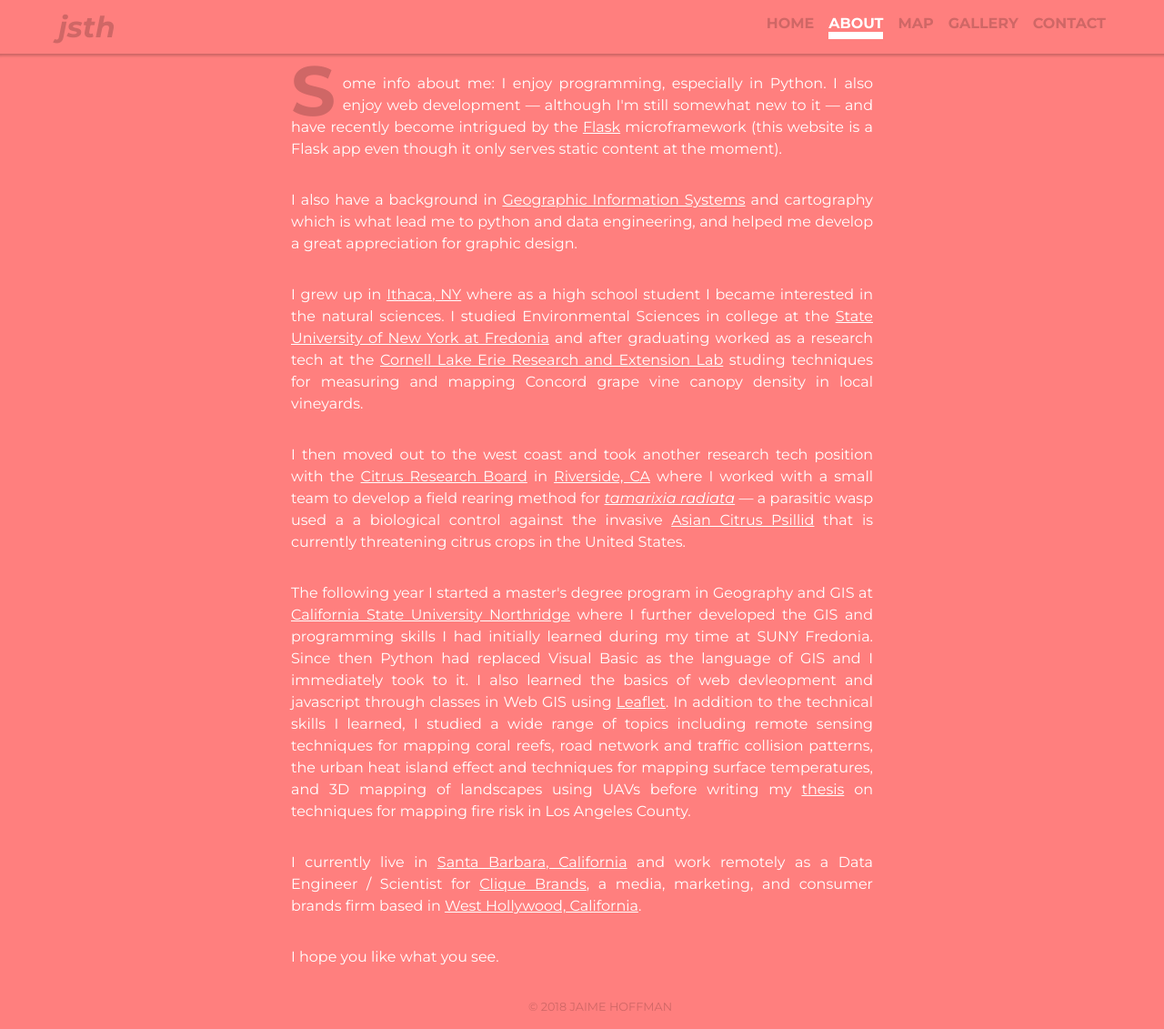
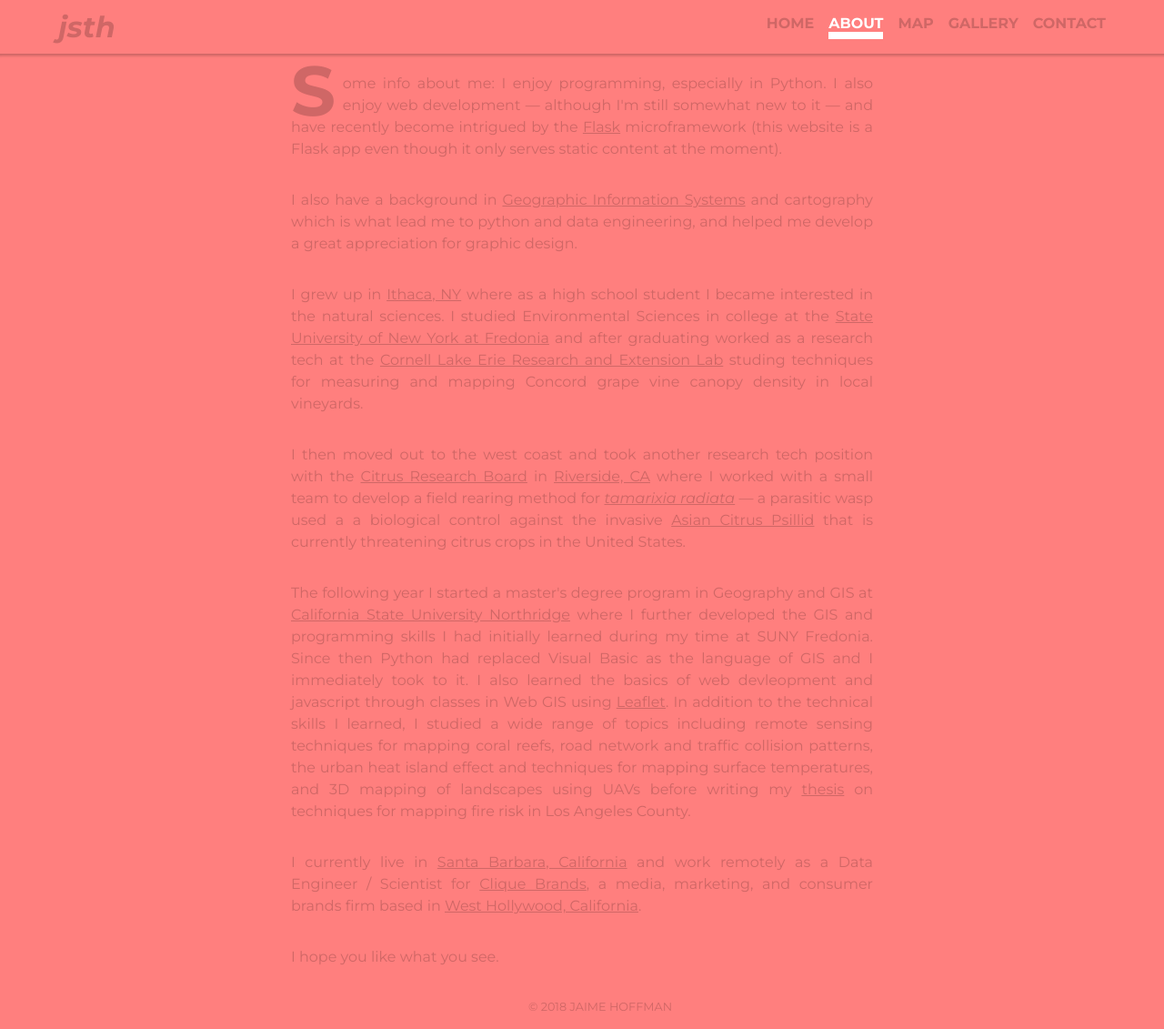
Before and after one commit to JSTHoffman/jsth, a Flask app: page /about in a window 1280 px wide. Shown: the whole page at 91% size. Run offline with Flask 2, Linux system fonts and the light colour scheme.

Commit message:
Change about page text color.

```diff
--- a/jsth/static/css/about.css
+++ b/jsth/static/css/about.css
@@ -10,9 +10,9 @@
 p {
   width: 50%;
   text-align: justify;
-  color: white;
+  color: #CF6766;
 }
 
 a {
-  color: white;
+  color: #CF6766;
 }
```
